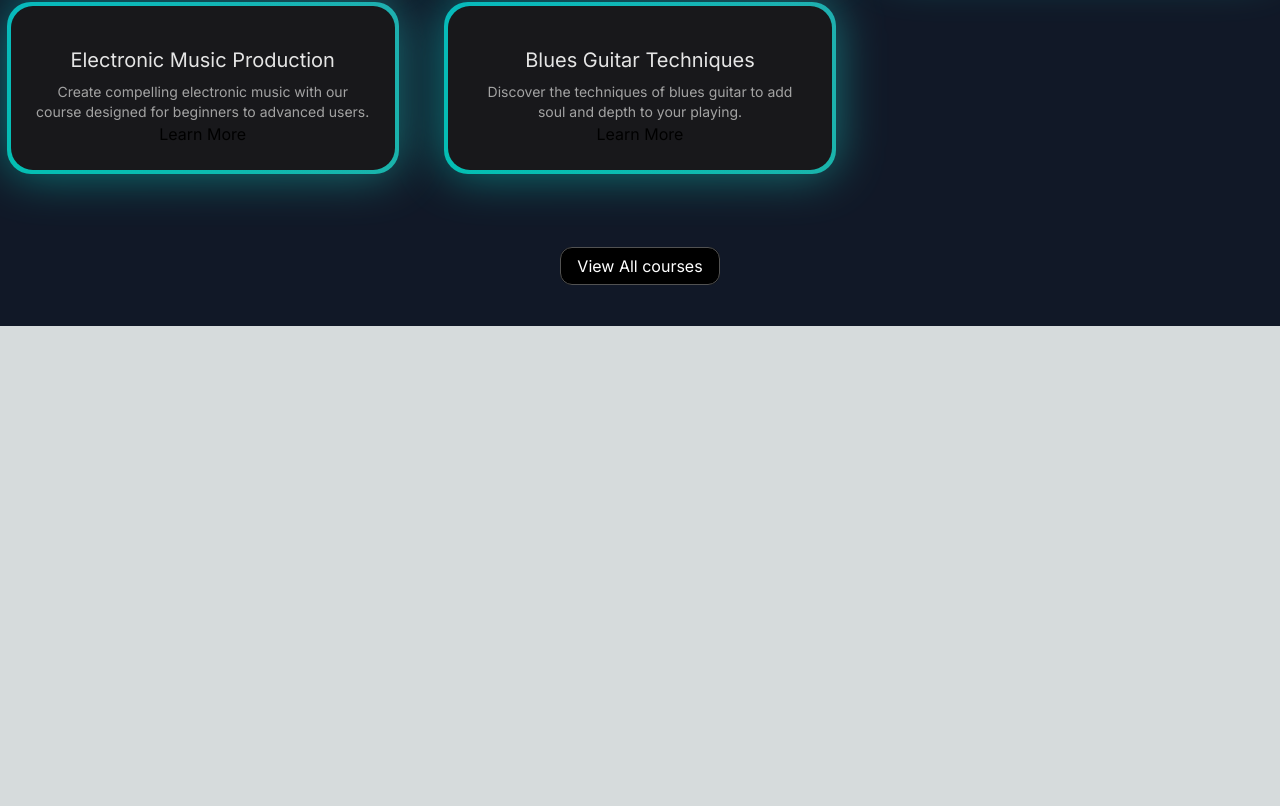
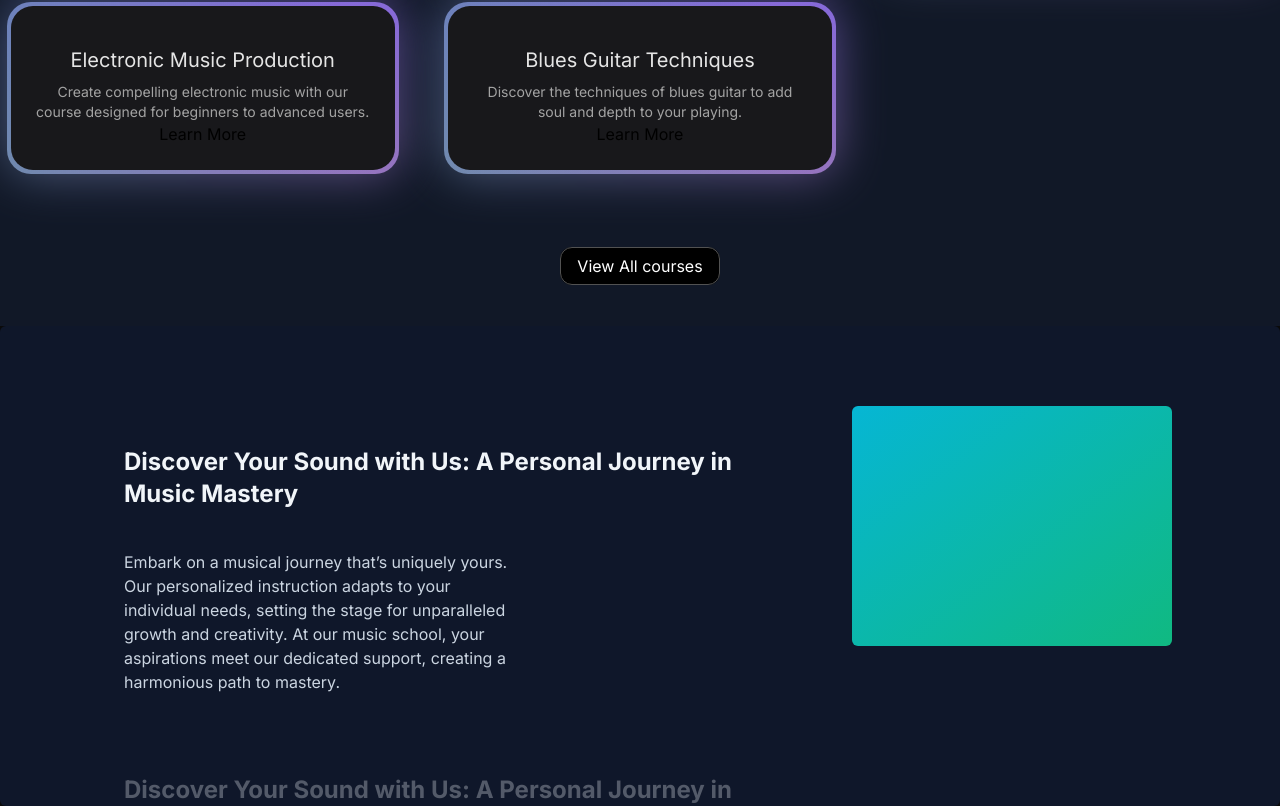
Before and after one commit to ArnabhS/music-site, a Next.js app: page / in a window 1280 px wide. Shown: the part 1022-1828 px from the top of the page. Before the commit the page ends 1348 px from the top, so only its background shows below. Built offline with nearby package versions, Linux system fonts and the light colour scheme.

Commit message:
sticky scroll

```diff
--- a/src/app/page.tsx
+++ b/src/app/page.tsx
@@ -1,5 +1,6 @@
 import { FeaturedCourses } from "@/components/FeaturedCourses";
 import { HeroSection } from "@/components/HeroSection";
+import WhyChooseUs from "@/components/WhyChooseUs";
 import Image from "next/image";
 
 export default function Home() {
@@ -8,6 +9,7 @@
 
    <HeroSection />
    <FeaturedCourses />
+   <WhyChooseUs />
   </main>
   );
 }
--- /dev/null
+++ b/src/components/WhyChooseUs.tsx
@@ -0,0 +1,47 @@
+
+"use client";
+import React from "react";
+import { StickyScroll } from "./ui/sticky-scroll-reveal";
+
+const musicSchoolContent = [
+    {
+      title: 'Discover Your Sound with Us: A Personal Journey in Music Mastery',
+      description:
+        'Embark on a musical journey that’s uniquely yours. Our personalized instruction adapts to your individual needs, setting the stage for unparalleled growth and creativity. At our music school, your aspirations meet our dedicated support, creating a harmonious path to mastery.',
+    },
+    {
+      title: 'Discover Your Sound with Us: A Personal Journey in Music Mastery',
+      description:
+        'Embark on a musical journey that’s uniquely yours. Our personalized instruction adapts to your individual needs, setting the stage for unparalleled growth and creativity. At our music school, your aspirations meet our dedicated support, creating a harmonious path to mastery.',
+    },
+    {
+      title: 'Discover Your Sound with Us: A Personal Journey in Music Mastery',
+      description:
+        'Embark on a musical journey that’s uniquely yours. Our personalized instruction adapts to your individual needs, setting the stage for unparalleled growth and creativity. At our music school, your aspirations meet our dedicated support, creating a harmonious path to mastery.',
+    },
+    {
+      title: 'Live Feedback & Engagement',
+      description:
+        'Immerse yourself in an interactive learning experience where feedback is immediate, just like real-time changes in a collaborative project. This approach enhances your understanding and mastery of music concepts and performance techniques.',
+    },
+    {
+      title: 'Cutting-Edge Curriculum',
+      description:
+        'Our curriculum is continuously updated to include the latest music education trends and technologies, ensuring you’re always learning with the most current and effective methods. Say goodbye to outdated materials and welcome an education that evolves with the industry.',
+    },
+    {
+      title: 'Limitless Learning Opportunities',
+      description:
+        'With our expansive resource library and dynamic course offerings, you’ll never find yourself without something new to explore. Our platform provides continuous opportunities for growth, ensuring your musical skills are always advancing.',
+    },
+  ];
+
+function WhyChooseUs() {
+  return (
+    <div>
+        <StickyScroll content={musicSchoolContent} />
+    </div>
+  )
+}
+
+export default WhyChooseUs
--- /dev/null
+++ b/src/components/ui/sticky-scroll-reveal.tsx
@@ -0,0 +1,88 @@
+"use client";
+import React, { useRef } from "react";
+import { useMotionValueEvent, useScroll } from "framer-motion";
+import { motion } from "framer-motion";
+
+export const StickyScroll = ({
+  content,
+}: {
+  content: {
+    title: string;
+    description: string;
+  }[];
+}) => {
+  const [activeCard, setActiveCard] = React.useState(0);
+  const ref = useRef<any>(null);
+  const { scrollYProgress } = useScroll({
+    container: ref,
+    offset: ["start start", "end start"],
+  });
+  const cardLength = content.length;
+
+  useMotionValueEvent(scrollYProgress, "change", (latest) => {
+    const cardsBreakpoints = content.map((_, index) => index / cardLength);
+    cardsBreakpoints.forEach((breakpoint, index) => {
+      if (latest > breakpoint - 0.2 && latest <= breakpoint) {
+        setActiveCard(() => index);
+      }
+    });
+  });
+
+  const backgroundColors = [
+    "var(--slate-900)",
+    "var(--black)",
+    "var(--neutral-900)",
+  ];
+  const linearGradients = [
+    "linear-gradient(to bottom right, var(--cyan-500), var(--emerald-500))",
+    "linear-gradient(to bottom right, var(--pink-500), var(--indigo-500))",
+    "linear-gradient(to bottom right, var(--orange-500), var(--yellow-500))",
+  ];
+  return (
+    <motion.div
+      animate={{
+        backgroundColor: backgroundColors[activeCard % backgroundColors.length],
+      }}
+      className="h-[30rem] overflow-y-auto flex justify-center relative space-x-10 rounded-md p-10"
+      ref={ref}
+    >
+      <div className="div relative flex items-start px-4">
+        <div className="max-w-2xl">
+          {content.map((item, index) => (
+            <div key={item.title + index} className="my-20">
+              <motion.h2
+                initial={{
+                  opacity: 0,
+                }}
+                animate={{
+                  opacity: activeCard === index ? 1 : 0.3,
+                }}
+                className="text-2xl font-bold text-slate-100"
+              >
+                {item.title}
+              </motion.h2>
+              <motion.p
+                initial={{
+                  opacity: 0,
+                }}
+                animate={{
+                  opacity: activeCard === index ? 1 : 0.3,
+                }}
+                className="text-kg text-slate-300 max-w-sm mt-10"
+              >
+                {item.description}
+              </motion.p>
+            </div>
+          ))}
+          <div className="h-40" />
+        </div>
+      </div>
+      <motion.div
+        animate={{
+          background: linearGradients[activeCard % linearGradients.length],
+        }}
+        className="hidden lg:block h-60 w-80 rounded-md bg-white sticky top-10 overflow-hidden"
+      ></motion.div>
+    </motion.div>
+  );
+};
```
